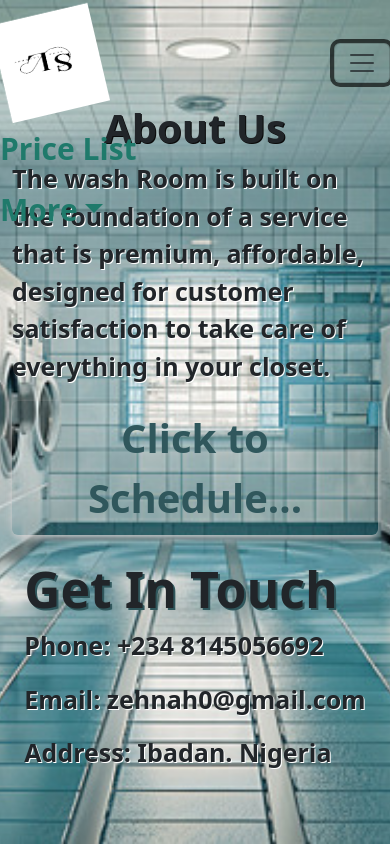
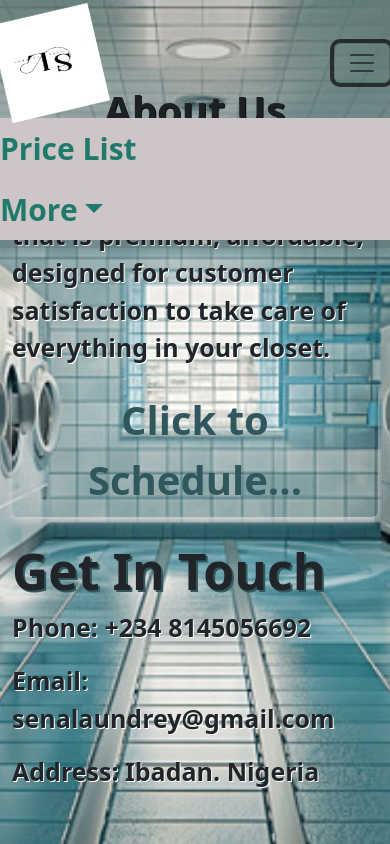
Before and after one commit to sarahdeve/senalaundry, a React (Create React App) app: page /about in a window 390 px wide. Both pictures are taken after a click on the button 362 px from the left and 63 px from the top of the page. Shown: the top 844 px of the page. Built offline with nearby package versions, Linux system fonts and the light colour scheme.

Commit message:
little margin change

```diff
--- a/package.json
+++ b/package.json
@@ -21,7 +21,7 @@
       "react-scripts": "^5.0.1"
     },
     "scripts": {
-    "start": "set NODE_OPTIONS=--openssl-legacy-provider && react-scripts start",
+       "start": "react-scripts start",
       "build": "set NODE_OPTIONS=--openssl-legacy-provider && react-scripts build",
       "test": "react-scripts test",
       "eject": "react-scripts eject"
--- a/public/index.html
+++ b/public/index.html
@@ -2,11 +2,14 @@
 <html lang="en">
   <head>
     <meta charset="utf-8" />
-    <link rel="icon" href="%PUBLIC_URL%/favicon.ico" />
+    <link rel="icon" href="../src/assets/images/Logo.png" />
+    <!-- <img src="../src/assets/images/Logo.png" alt="logo" /> -->
     <meta name="viewport" content="width=device-width, initial-scale=1" />
     <meta name="theme-color" content="#000000" />
     <meta
-      name="description"
+      name="description"Your one-stop solution for all your laundry needs.
+
+      Sena Laundry is designed to be the easiest way to get your laundry or dry-cleaning done, so you can go back to doing what you love.
       content="Web site created using create-react-app"
     />
     <link rel="apple-touch-icon" href="%PUBLIC_URL%/logo192.png" />
@@ -29,7 +32,7 @@
       work correctly both with client-side routing and a non-root public URL.
       Learn how to configure a non-root public URL by running `npm run build`.
     -->
-    <title>React App</title>
+    <title>Sena Laundry</title>
   </head>
   <body>
     <script src="https://cdn.jsdelivr.net/npm/bootstrap@5.3.3/dist/js/bootstrap.bundle.min.js" integrity="sha384-YvpcrYf0tY3lHB60NNkmXc5s9fDVZLESaAA55NDzOxhy9GkcIdslK1eN7N6jIeHz" crossorigin="anonymous"></script>
--- a/src/App.css
+++ b/src/App.css
@@ -115,12 +115,12 @@ html, body {
 }
 
 .navbar-custom .nav-link {
-  /* color: #f8f9fa; Set the color for nav links */
+  /* color: #f8f9fa;  */
   color: rgb(31, 122, 107);
 }
 
 .navbar-custom .nav-link:hover {
-  color: #ffc107; /* Change color on hover */
+  color: #111111;
 }
 
 .navbar-custom .dropdown-item {
@@ -360,9 +360,17 @@ form {
     font-weight: bold;
   }
 
-.app {
-  /* background-color: white; */
-}
+  .navbar-custom {
+    background-color: rgba(20, 20, 20, 0.171);
+    /* backdrop-filter: blur(10px); */
+    z-index: 1000;
+    box-shadow: 0 2px 5px rgba(0, 0, 0, 0.1);
+  }
+
+  .navbar-custom .nav-link {
+    /* color: #f8f9fa;  */
+    background-color: rgb(206, 198, 198);
+  }
 
 .dropDownMore{
   background-color: #ced4da !important;
@@ -382,6 +390,10 @@ form {
 
 .home-page small {
   font-size: 1rem;
+}
+
+.servicePage {
+  /* margin-top: 15px; */
 }
 
   .footer-container {
--- a/src/components/About.js
+++ b/src/components/About.js
@@ -33,7 +33,8 @@ const About = () => {
     setIsSending(true);
 
     try {
-      const response = await fetch('https://formspree.io/f/movqbvjz', {
+      // const response = await fetch('https://formspree.io/f/movqbvjz', {
+      const response = await fetch('https://formspree.io/f/mrbgvpro', {
         method: 'POST',
         headers: {
           'Accept': 'application/json',
@@ -117,7 +118,7 @@ const About = () => {
       <div className='mt-4 '>
         <h2 className='aboutpageGetintouch'>Get In Touch</h2>
         <p>Phone: +234 8145056692</p>
-        <p>Email: zehnah0@gmail.com</p>
+        <p>Email: senalaundrey@gmail.com</p>
         <p>Address: Ibadan. Nigeria</p>
       </div>
     </div>
--- a/src/components/Navbar.js
+++ b/src/components/Navbar.js
@@ -15,8 +15,8 @@ const Navbar = () => {
       <BootstrapNavbar.Collapse id="basic-navbar-nav">
         <Nav className="mx-auto">
           {/* <Nav.Link as={Link} disabled to="/">Home</Nav.Link> */}
-          <Nav.Link as={Link} to="/price-list">Price List</Nav.Link>
-          <NavDropdown title="More" id="basic-nav-dropdown dropDownMore">
+          <Nav.Link className='navLinkClolor' as={Link} to="/price-list">Price List</Nav.Link>
+          <NavDropdown className='navLinkClolor' title="More" id="basic-nav-dropdown dropDownMore">
             <NavDropdown.Item as={Link} to="/services">Services</NavDropdown.Item>
             <NavDropdown.Item as={Link} to="/about">About Us</NavDropdown.Item>
           </NavDropdown>
```
Also changed, not shown: 2 other files (tests, documents, lock files or other folders). Lines whose indentation alone changed are shown as unchanged.
